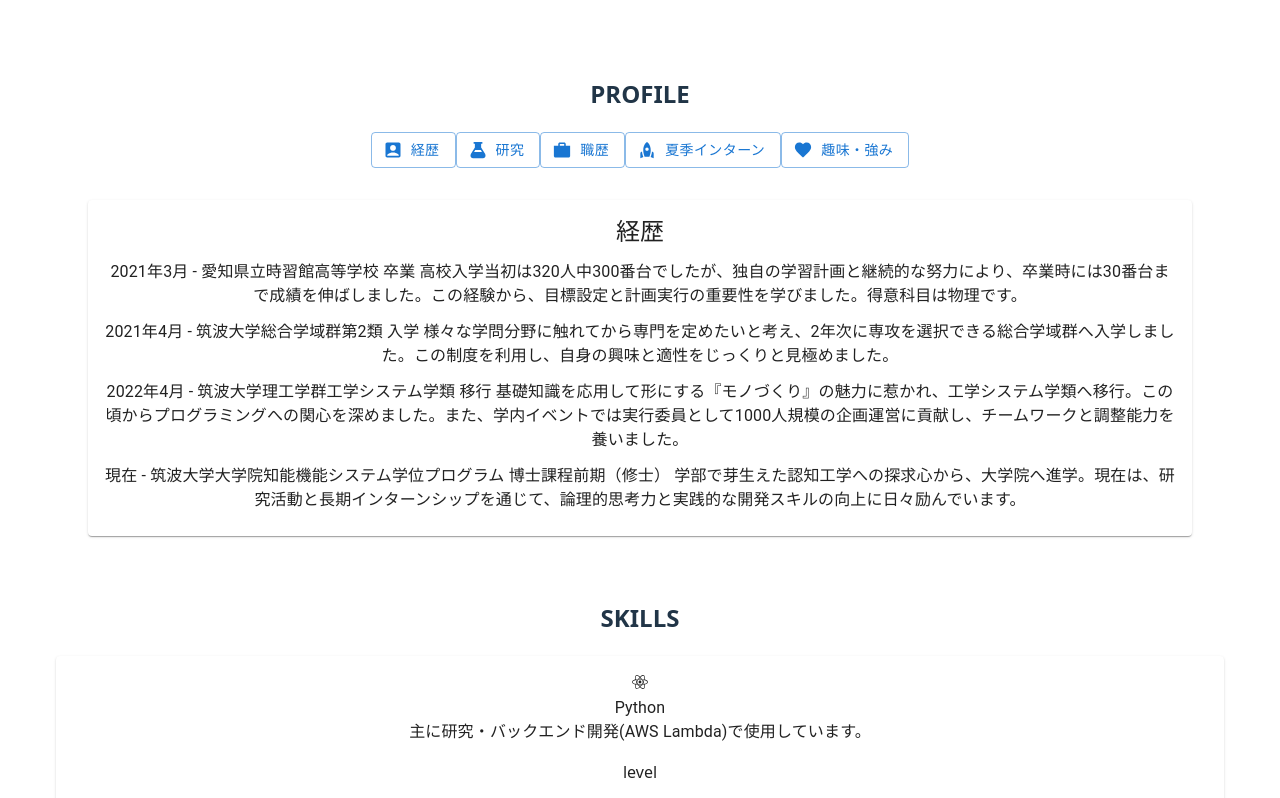
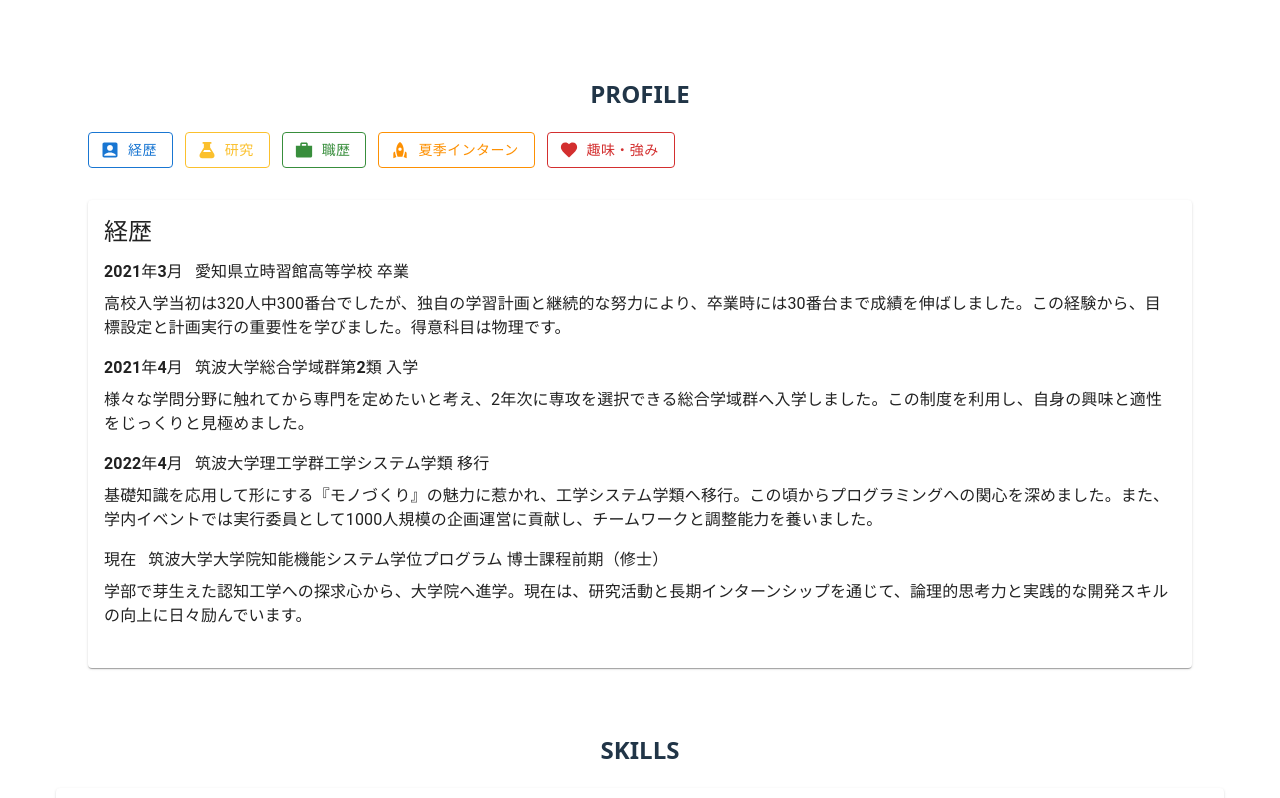
Before and after one commit to TasakiDaichi/portfolio_react, a React (Vite) app: page / in a window 1280 px wide. Shown: the top 798 px of the page. Built offline with nearby package versions, Linux system fonts and the light colour scheme.

Commit message:
profileデザインまで

```diff
--- a/src/components/profile.css
+++ b/src/components/profile.css
@@ -0,0 +1,104 @@
+.buttons {
+  display: flex;
+  flex-wrap: wrap;
+  gap: 12px;
+  margin-left: 32px;
+  padding-left: 0;
+}
+
+/* MUI Button styling to match Vue v-btn */
+.buttons .MuiButton-root {
+  background: rgba(255, 255, 255, 0.05) !important;
+  backdrop-filter: blur(5px);
+  border: 1px solid;
+}
+
+/* Button colors to match Vue */
+.buttons .MuiButton-root:nth-child(1) {
+  border-color: #1976d2 !important;
+  color: #1976d2 !important;
+}
+
+.buttons .MuiButton-root:nth-child(2) {
+  border-color: #fbc02d !important;
+  color: #fbc02d !important;
+}
+
+.buttons .MuiButton-root:nth-child(3) {
+  border-color: #388e3c !important;
+  color: #388e3c !important;
+}
+
+.buttons .MuiButton-root:nth-child(4) {
+  border-color: #fd9002 !important;
+  color: #fd9002 !important;
+}
+
+.buttons .MuiButton-root:nth-child(5) {
+  border-color: #d32f2f !important;
+  color: #d32f2f !important;
+}
+
+.btn-icon {
+  display: inline-flex;
+  align-items: center;
+  gap: 8px;
+}
+
+/* Left-align card content and remove default padding */
+.card .MuiCardContent-root {
+  text-align: left;
+  padding-left: 16px !important;
+  padding-right: 16px !important;
+}
+
+.profile-contents {
+  display: flex;
+  flex-direction: column;
+  margin-top: 12px;
+  text-align: left;
+}
+
+.profile-content {
+  margin-bottom: 8px;
+  text-align: left;
+}
+
+.years {
+  display: flex;
+  align-items: center;
+  gap: 12px;
+  margin-bottom: 8px;
+  text-align: left;
+}
+
+.years p {
+  font-weight: bold;
+  margin: 0;
+  text-align: left;
+}
+
+.content {
+  margin-top: 8px;
+  text-align: left;
+}
+
+.content p {
+  margin: 0 0 8px 0;
+  text-align: left;
+}
+
+.section-heading {
+  font-weight: bold !important;
+  margin-bottom: 8px;
+}
+
+/* Match Vue's card title styling */
+.MuiTypography-h5 {
+  font-weight: bold;
+}
+
+.research-content,
+.history-content {
+  margin-bottom: 16px;
+}
--- a/src/components/profile.tsx
+++ b/src/components/profile.tsx
@@ -5,6 +5,7 @@ import CardContent from '@mui/material/CardContent';
 import Typography from '@mui/material/Typography';
 
 import profileData from './profileData';
+import './profile.css';
 
 import { MdAccountBox, MdRocket } from 'react-icons/md';
 import { IoMdFlask, IoMdBriefcase, IoMdHeart } from "react-icons/io";
@@ -51,14 +52,53 @@ const Profile: React.FC = () => {
               <Typography color="text.secondary" gutterBottom>{activeData.subtitle}</Typography>
             )}
 
-            {activeData.sections.map((sec, i) => (
-              <div key={i} style={{ marginTop: 12 }}>
-                {sec.heading && <Typography variant="h6">{sec.heading}</Typography>}
-                {sec.paragraphs.map((p, j) => (
-                  <Typography key={j}>{p}</Typography>
-                ))}
-              </div>
-            ))}
+            <div className="profile-contents">
+              {activeData.sections.map((sec, i) => {
+                if (sec.heading) {
+                  // Section with heading (research/history content)
+                  return (
+                    <div key={i} className="profile-content">
+                      <Typography variant="h6" className="section-heading">{sec.heading}</Typography>
+                      <div className="content">
+                        {sec.paragraphs.map((p, j) => (
+                          <Typography key={j} paragraph>{p}</Typography>
+                        ))}
+                      </div>
+                    </div>
+                  );
+                } else {
+                  // Main profile content - extract years from paragraphs
+                  return sec.paragraphs.map((p, j) => {
+                    const lines = p.split('\n');
+                    if (lines.length >= 2) {
+                      const yearLine = lines[0]; // e.g. "2021年3月 - 愛知県立時習館高等学校 卒業"
+                      const contentLine = lines.slice(1).join('\n');
+                      const [date, ...schoolParts] = yearLine.split(' - ');
+                      const school = schoolParts.join(' - ');
+                      return (
+                        <div key={`${i}-${j}`} className="profile-content">
+                          <div className="years">
+                            <Typography component="p" sx={{ fontWeight: 'bold', margin: 0 }}>{date}</Typography>
+                            <Typography component="p" sx={{ fontWeight: 'bold', margin: 0 }}>{school}</Typography>
+                          </div>
+                          <div className="content">
+                            <Typography paragraph>{contentLine}</Typography>
+                          </div>
+                        </div>
+                      );
+                    } else {
+                      return (
+                        <div key={`${i}-${j}`} className="profile-content">
+                          <div className="content">
+                            <Typography paragraph>{p}</Typography>
+                          </div>
+                        </div>
+                      );
+                    }
+                  });
+                }
+              })}
+            </div>
           </CardContent>
         </Card>
       </div>
--- a/src/components/project.tsx
+++ b/src/components/project.tsx
@@ -5,25 +5,34 @@ import Typography from '@mui/material/Typography';
 import { CardActions } from '@mui/material';
 import Button from '@mui/material/Button';
 
-import type { Project } from './types';
 import projectData from './projectData';
 
 const Project: React.FC = () => {
     return (
         <>
-            {projectData.map((p: Project) => {
+            {projectData.map(p => (
                 <Card key={p.id} style={{ marginBottom: 12 }}>
                     <CardContent>
                         <Typography variant="h6">{p.name}</Typography>
                         <Typography color="textSecondary">{p.description}</Typography>
                     </CardContent>
                     <CardActions>
-                        {p.link  ? <Button href={p.link} variant="text" size="small" color="primary" target="_blank">プロジェクトを見る</Button> : null}
-                        {p.movieLink  ? <Button href={p.movieLink} variant="text" size="small" color="primary" target="_blank">動画を見る</Button> : null}
-                        {!p.link && !p.movieLink  ? <Typography variant="body2">現在制作中...</Typography> : null}
+                        {p.link ? (
+                            <Button href={p.link} variant="text" size="small" color="primary" target="_blank" rel="noopener noreferrer">
+                                プロジェクトを見る
+                            </Button>
+                        ) : null}
+
+                        {p.movieLink ? (
+                            <Button href={p.movieLink} variant="text" size="small" color="primary" target="_blank" rel="noopener noreferrer">
+                                動画を見る
+                            </Button>
+                        ) : null}
+
+                        {!p.link && !p.movieLink ? <Typography variant="body2">現在制作中...</Typography> : null}
                     </CardActions>
                 </Card>
-            })}
+            ))}
         </>
     )
 }
```
